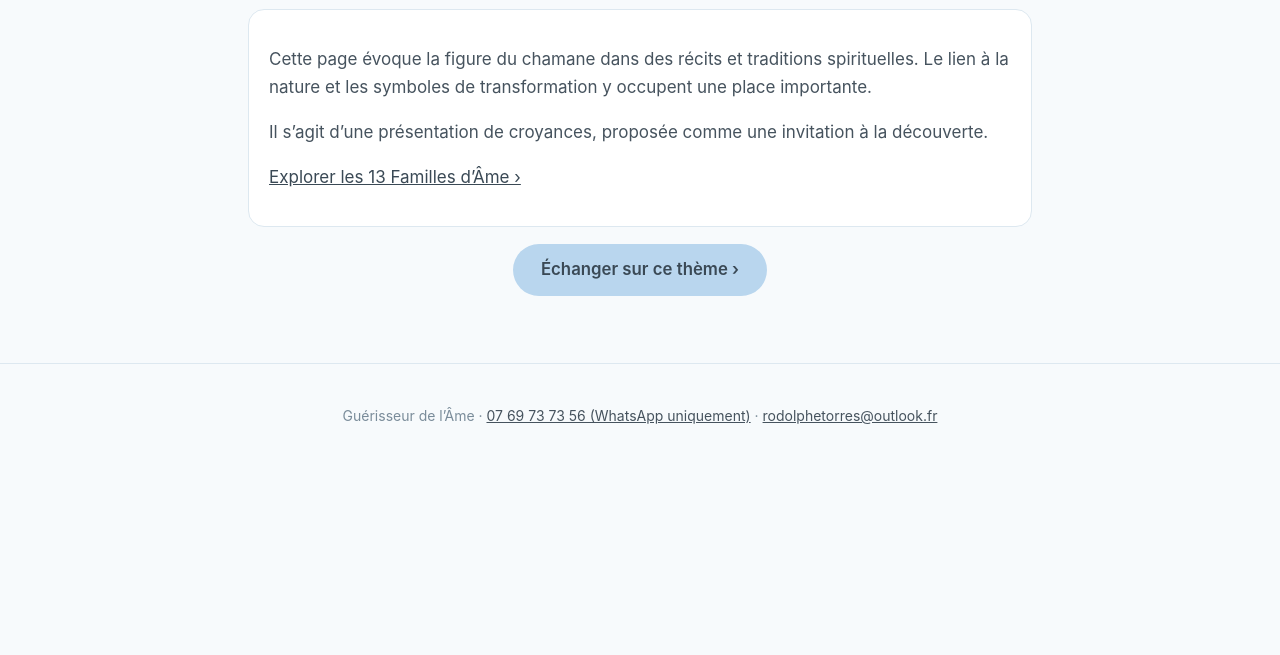
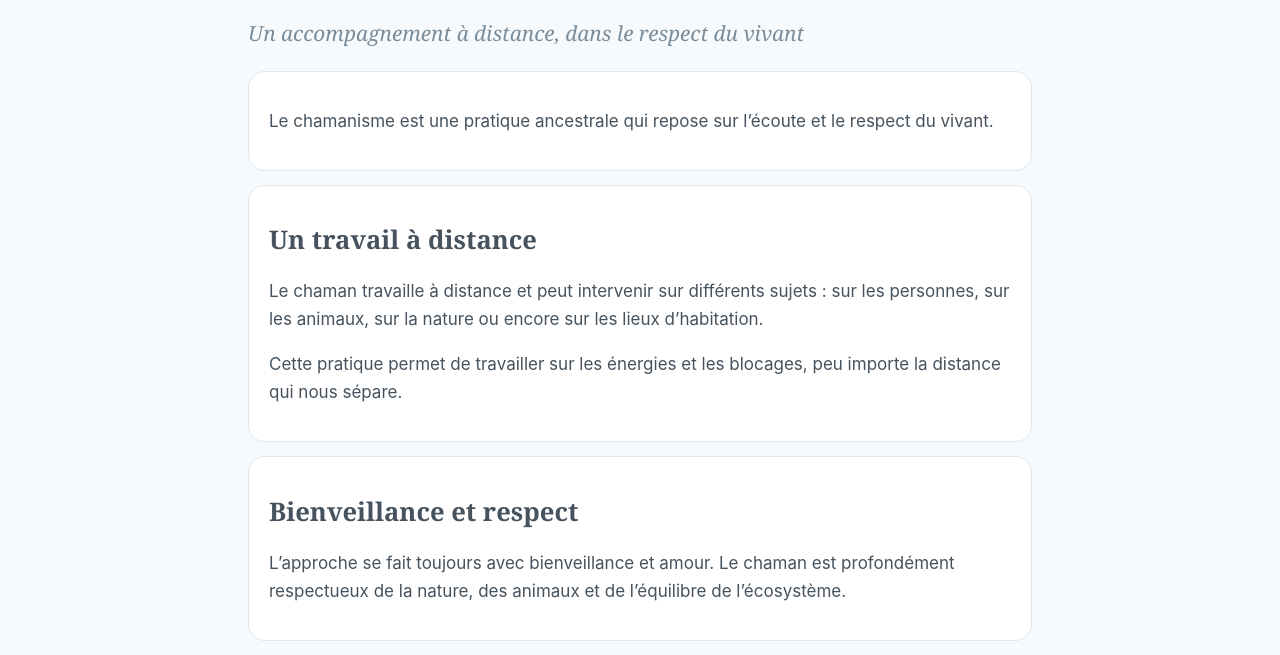
Before and after one commit to cftcmafsas-ai/Guerisseur-de-lame, a plain HTML site: page chaman.html in a window 1280 px wide. Shown: the part 143-798 px from the top of the page. Drawn offline with Linux system fonts and the light colour scheme.

Commit message:
Développer le contenu de la page Chaman

```diff
--- a/chaman.html
+++ b/chaman.html
@@ -4,7 +4,7 @@
   <meta charset="utf-8">
   <meta name="viewport" content="width=device-width,initial-scale=1">
   <title>Le Chaman · Guérisseur de l’Âme</title>
-  <meta name="description" content="La figure du chamane, son lien à la nature et les symboles présents dans certains récits spirituels.">
+  <meta name="description" content="Un accompagnement à distance, dans le respect du vivant, des personnes, des animaux, de la nature et des lieux.">
   <link rel="preconnect" href="https://fonts.googleapis.com">
   <link href="https://fonts.googleapis.com/css2?family=Cormorant+Garamond:ital,wght@0,500;0,700;1,500&family=DM+Sans:wght@400;500;600&display=swap" rel="stylesheet">
   <link rel="stylesheet" href="/style.css">
@@ -31,14 +31,24 @@
 
 <main class="wrap">
   <h1>Le Chaman</h1>
+  <p class="lead">Un accompagnement à distance, dans le respect du vivant</p>
 
   <div class="card">
-    <p>Cette page évoque la figure du chamane dans des récits et traditions spirituelles. Le lien à la nature et les symboles de transformation y occupent une place importante.</p>
-    <p>Il s’agit d’une présentation de croyances, proposée comme une invitation à la découverte.</p>
-    <p><a href="/familles-ame.html">Explorer les 13 Familles d’Âme ›</a></p>
+    <p>Le chamanisme est une pratique ancestrale qui repose sur l’écoute et le respect du vivant.</p>
   </div>
 
-  <p class="center"><a class="btn" href="/contact.html">Échanger sur ce thème ›</a></p>
+  <div class="card">
+    <h2>Un travail à distance</h2>
+    <p>Le chaman travaille à distance et peut intervenir sur différents sujets : sur les personnes, sur les animaux, sur la nature ou encore sur les lieux d’habitation.</p>
+    <p>Cette pratique permet de travailler sur les énergies et les blocages, peu importe la distance qui nous sépare.</p>
+  </div>
+
+  <div class="card">
+    <h2>Bienveillance et respect</h2>
+    <p>L’approche se fait toujours avec bienveillance et amour. Le chaman est profondément respectueux de la nature, des animaux et de l’équilibre de l’écosystème.</p>
+  </div>
+
+  <p class="center"><a class="btn" href="/contact.html">Prendre rendez-vous</a></p>
 </main>
 
 <footer>
```
